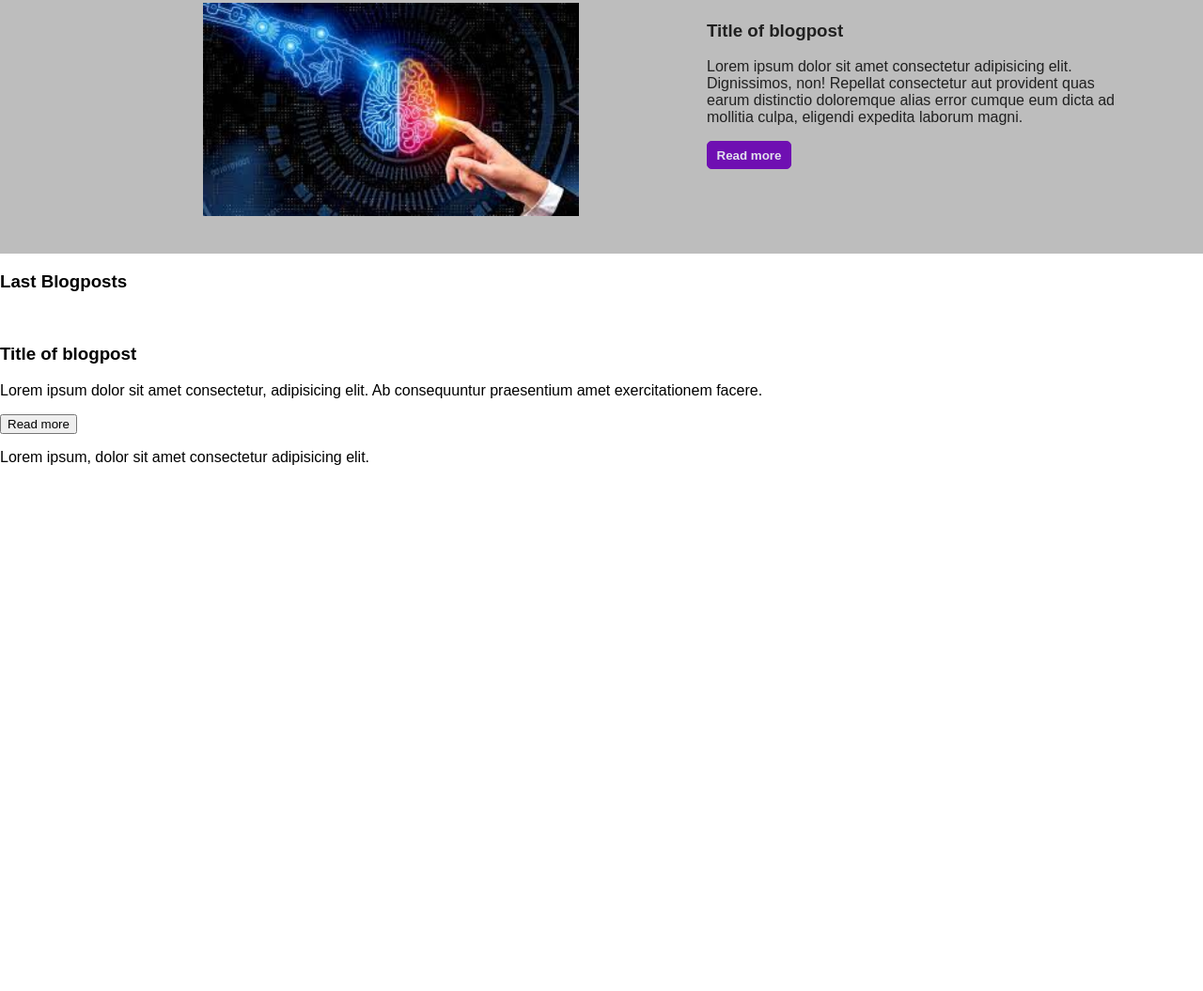
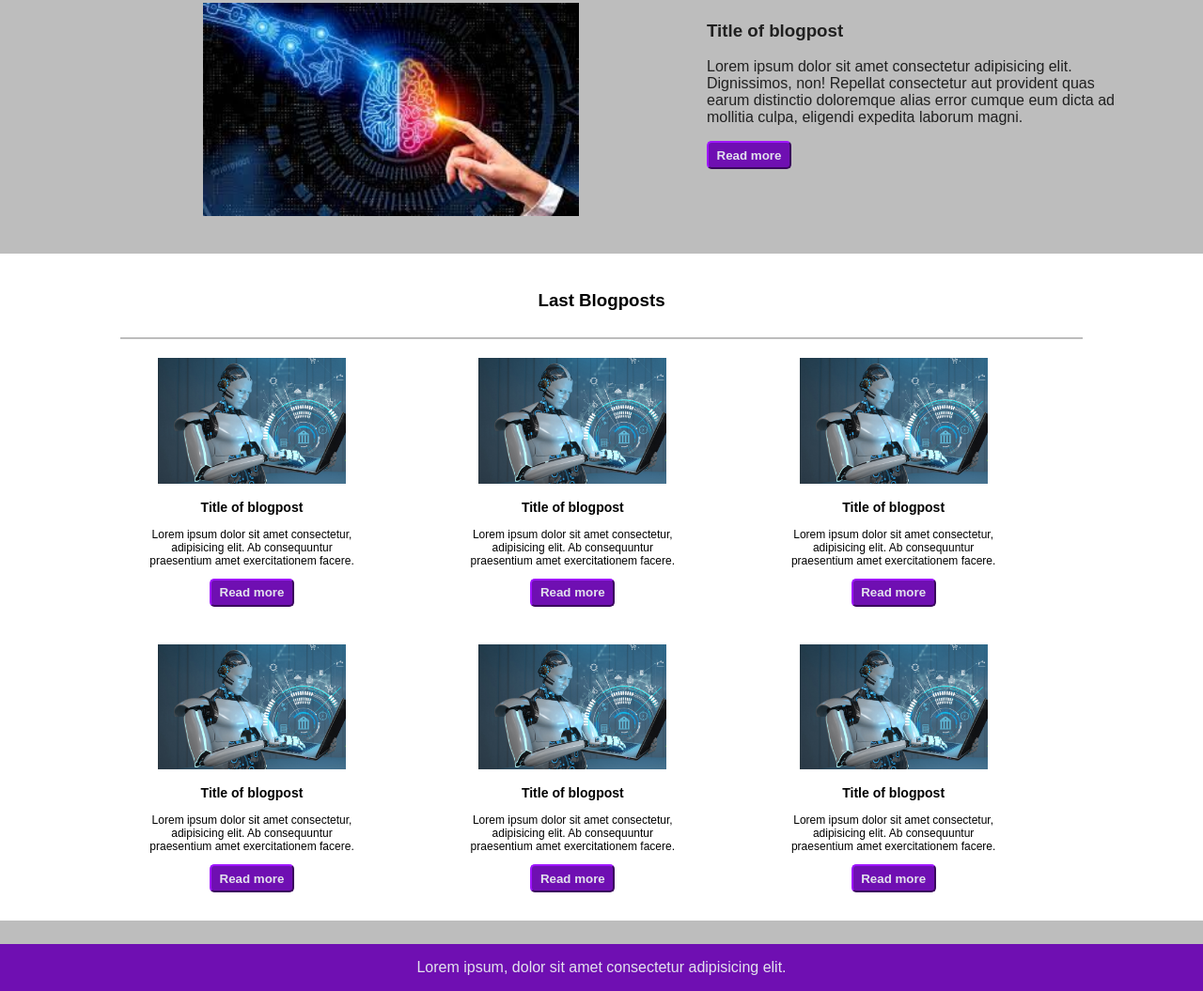
Before and after one commit to Angie-07/blog-personal, a plain HTML site: page blogs.html in a window 1280 px wide. Shown: the part 85-1140 px from the top of the page at 94% size. Before the commit the page ends 800 px from the top, so only its background shows below. Drawn offline with Linux system fonts and the light colour scheme; a web font is replaced by a local one.

Commit message:
chore: Main section

```diff
--- a/blogs.html
+++ b/blogs.html
@@ -17,11 +17,9 @@
         </div>
       </section>
     </header>
+
     <main class="main-blogposts">
       <section class="main-container1">
-        <!-- <div class="news-title">
-          <h3>News</h3>
-        </div> -->
         <div class="news-info">
           <div class="blogpost-img">
             <img src="./assets/title-blogpost.jpg" alt="" />
@@ -38,23 +36,82 @@
           </div>
         </div>
       </section>
+
       <section class="main-container2">
+        <div class="main-container2-title">
+          <h3 >Last Blogposts</h3>
+        </div>
+        <div class="main-container-article">
+            <article class="main-container2-article">
               <div>
-          <h3>Last Blogposts</h3>
-        </div>
-        <article>
-          <div>
-            <img src="" alt="" />
+                <img src="/assets/post1.jpg" alt="post1" />
               </div>
               <h3>Title of blogpost</h3>
               <p>
                 Lorem ipsum dolor sit amet consectetur, adipisicing elit. Ab
                 consequuntur praesentium amet exercitationem facere.
               </p>
-          <button>Read more</button>
+              <button class="read">Read more</button>
             </article>
+            <article class="main-container2-article">
+                <div>
+                  <img src="/assets/post1.jpg" alt="post1" />
+                </div>
+                <h3>Title of blogpost</h3>
+                <p>
+                  Lorem ipsum dolor sit amet consectetur, adipisicing elit. Ab
+                  consequuntur praesentium amet exercitationem facere.
+                </p>
+                <button class="read">Read more</button>
+              </article>
+              <article class="main-container2-article">
+                <div>
+                  <img src="/assets/post1.jpg" alt="post1" />
+                </div>
+                <h3>Title of blogpost</h3>
+                <p>
+                  Lorem ipsum dolor sit amet consectetur, adipisicing elit. Ab
+                  consequuntur praesentium amet exercitationem facere.
+                </p>
+                <button class="read">Read more</button>
+              </article>
+              <article class="main-container2-article">
+                <div>
+                  <img src="/assets/post1.jpg" alt="post1" />
+                </div>
+                <h3>Title of blogpost</h3>
+                <p>
+                  Lorem ipsum dolor sit amet consectetur, adipisicing elit. Ab
+                  consequuntur praesentium amet exercitationem facere.
+                </p>
+                <button class="read">Read more</button>
+              </article>
+              <article class="main-container2-article">
+                <div>
+                  <img src="/assets/post1.jpg" alt="post1" />
+                </div>
+                <h3>Title of blogpost</h3>
+                <p>
+                  Lorem ipsum dolor sit amet consectetur, adipisicing elit. Ab
+                  consequuntur praesentium amet exercitationem facere.
+                </p>
+                <button class="read">Read more</button>
+              </article>
+              <article class="main-container2-article">
+                <div>
+                  <img src="/assets/post1.jpg" alt="post1" />
+                </div>
+                <h3>Title of blogpost</h3>
+                <p>
+                  Lorem ipsum dolor sit amet consectetur, adipisicing elit. Ab
+                  consequuntur praesentium amet exercitationem facere.
+                </p>
+                <button class="read">Read more</button>
+              </article>
+        </div>
       </section>
     </main>
+
     <footer>
       <p>Lorem ipsum, dolor sit amet consectetur adipisicing elit.</p>
     </footer>
--- a/css/style.css
+++ b/css/style.css
@@ -32,9 +32,10 @@ a{
 }
 .header-title a{
   color: #e3e2ed;
+  margin-right: 10px;
 }
 .header-title div{
-  width: calc(100vw - 260px);
+  width: calc(100vw - 270px);
   display: flex;
   flex-direction: row;
   justify-content: end;
@@ -124,10 +125,48 @@ main {
 .read{
   height: 30px;
   width: 90px;
-  border: 1px solid #6f0fb2;
+  border-color: #6f0fb2;
   background-color: #6f0fb2;
   color: #e3e2ed;
   border-radius: 5px;
   font-weight: bold;
   cursor: pointer;
 }
+.main-container2{
+  padding: 10px calc(100vw - 90%);
+}
+.main-container2-title{
+  border-bottom: 2px solid rgb(189, 189, 189);
+  text-align: center;
+  padding: 10px;
+}
+.main-container2-article img{
+  width: 200px;
+}
+.main-container2-article{
+  width: 240px;
+  font-size: 12px;
+  display: flex;
+  flex-direction: column;
+  justify-items: center;
+  align-items: center;
+  text-align: center;
+  margin: 20px;
+}
+.main-container2-article p{
+  margin-top: 0;
+}
+.main-container-article{
+  display: grid;
+  grid-template-columns: 1fr 1fr 1fr;
+}
+footer{
+  height: 50px;
+  /* background-color: rgb(189, 189, 189);
+  border-top: 60px solid #6f0fb2; */
+  background-color: #6f0fb2;
+  border-top: 25px solid rgb(189, 189, 189);
+  display: flex;
+  justify-content: center;
+  color: #e3e2ed;
+}
```
Also changed, not shown: assets/post1.jpg (added). Lines whose indentation alone changed are shown as unchanged.
